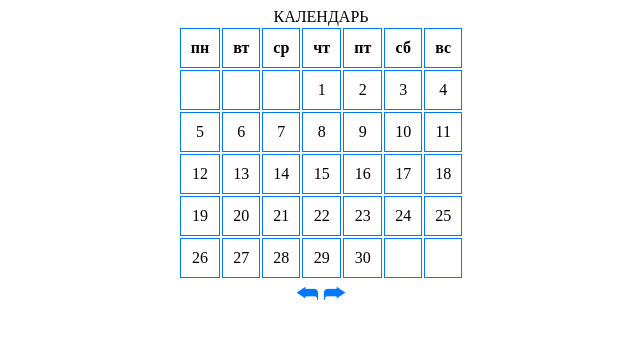
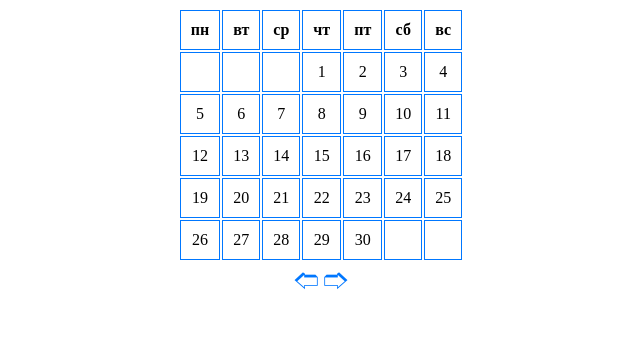
Before and after one commit to Beebonesss/calendarrr, a plain HTML site: page vova/index.html in a window 1280 px wide. Shown: the whole page, without its empty margins (319-959 px from the left). Drawn offline with Linux system fonts and the light colour scheme.

Commit message:
Update index.html

```diff
--- a/vova/index.html
+++ b/vova/index.html
@@ -10,7 +10,8 @@
 <body>
 <div id="parent">
         <div id="calendar">
-		<div class="info">КАЛЕНДАРЬ</div>
+            <div class="info">
+            </div>
             <table>
                 <thead>
                     <tr>
@@ -26,8 +27,8 @@
                 <tbody class="body"></tbody>
             </table>
             <div class="nav">
-			<a href="#" class="prev">⮪</a>
-			<a href="#" class="next">⮫</a>
+                <a href="#" class="prev">🢢</a>
+                <a href="#" class="next">🢣</a>
             </div>
         </div>
     </div>
```
Lines whose indentation alone changed are shown as unchanged.
